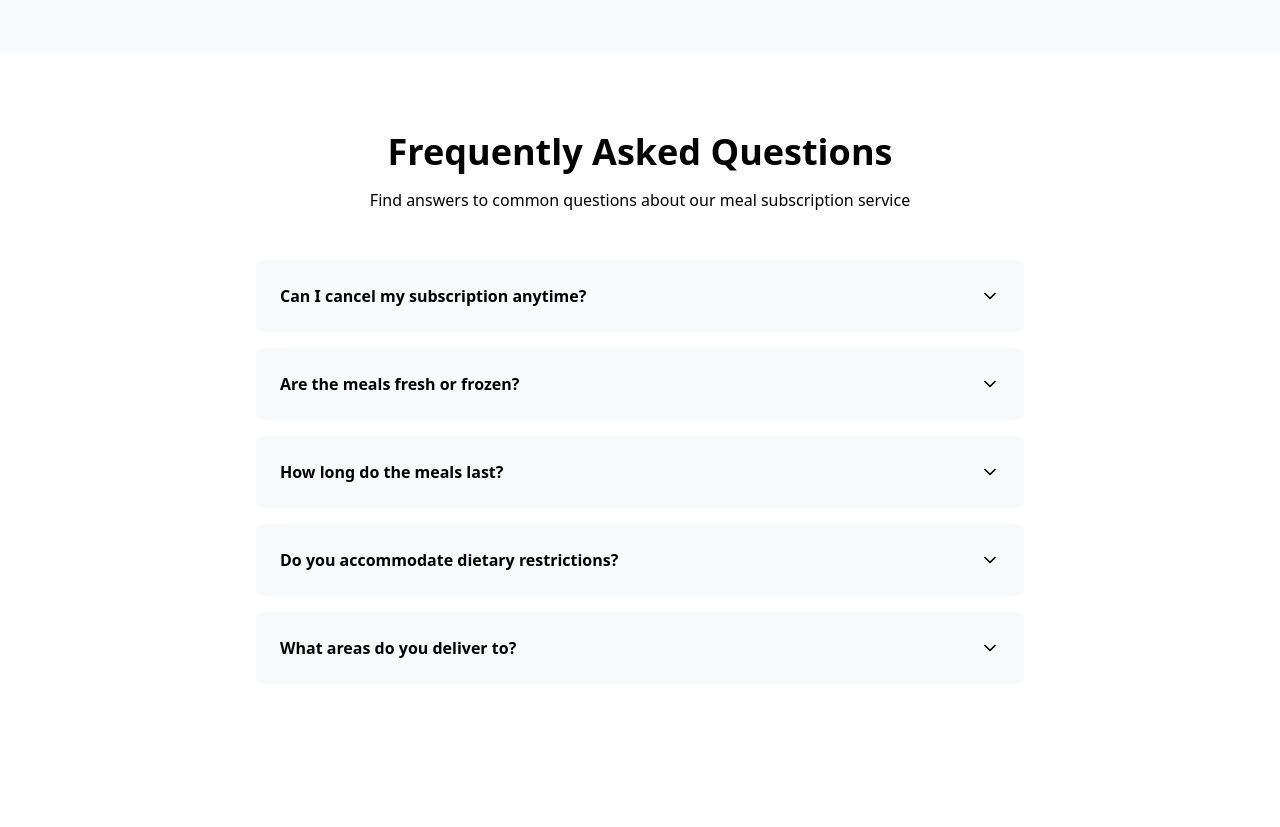
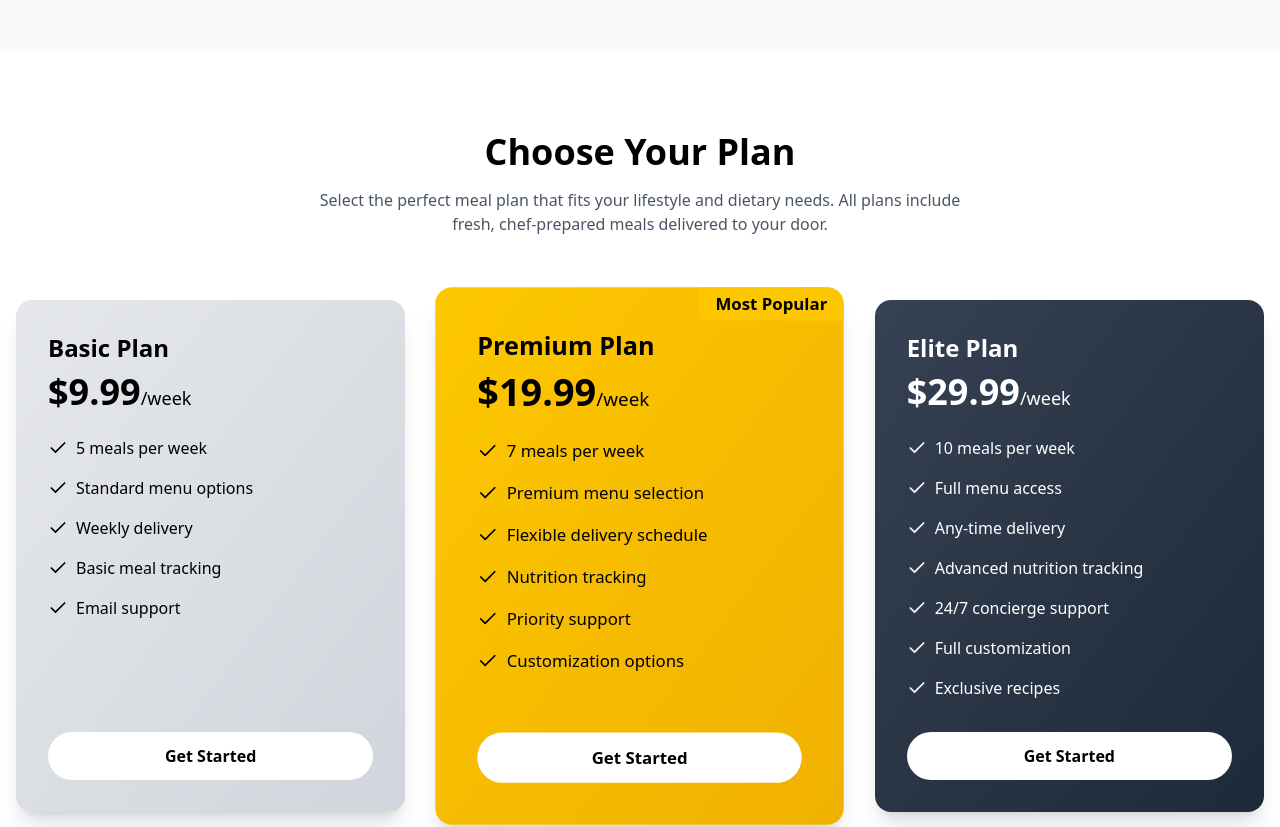
Before and after one commit to mjlynch123/meal_subscription, a React (Vite) app: page / in a window 1280 px wide. Shown: the part 1340-2167 px from the top of the page. Before the commit the page ends 2120 px from the top, so only its background shows below. Built offline with nearby package versions, Linux system fonts and the light colour scheme.

Commit message:
Updated pricing style. Background now full size a of card no matter the plan and most popular is bigger than the ones on each side

```diff
--- a/src/App.jsx
+++ b/src/App.jsx
@@ -1,6 +1,7 @@
 import { useState } from 'react'
 import Hero from './Components/Hero'
 import HowItWorks from './Components/HowItWorks'
+import Pricing from './Components/Pricing'
 import FAQ from './Components/FAQ'
 import './App.css'
 
@@ -11,6 +12,7 @@ function App() {
     <div className='bg-white'>
       <Hero />
       <HowItWorks />
+      <Pricing />
       <FAQ />
     </div>
   )
--- a/src/Components/FAQ.tsx
+++ b/src/Components/FAQ.tsx
@@ -1,7 +1,7 @@
 import React, { useState } from 'react';
 import { motion, AnimatePresence } from 'framer-motion';
+import { useInView } from 'react-intersection-observer';
 import { ChevronDown } from 'lucide-react';
-import { useInView } from 'react-intersection-observer';
 
 const faqs = [
     {
@@ -26,35 +26,37 @@ const faqs = [
     }
 ];
 
-export default function FAQ() {
+const FAQ = () => {
     const [openIndex, setOpenIndex] = useState<number | null>(null);
     const [ref, inView] = useInView({
-        threshold: 0.2,
-        triggerOnce: true
+        triggerOnce: true,
+        threshold: 0.1
     });
 
     return (
-        <section className='py-20 bg-white' id='faq'>
-            <div className='container mx-auto px-4'>
+        <section className="py-20 bg-white" id="faq">
+            <div className="container mx-auto px-4">
                 <motion.div
                     ref={ref}
                     initial={{ opacity: 0, y: 20 }}
                     animate={inView ? { opacity: 1, y: 0 } : {}}
-                    transition={{ duration: 0.8 }}
-                    className='max-w-3xl mx-auto text-center mb-12'
+                    transition={{ duration: 0.6 }}
+                    className="text-center mb-16"
                 >
-                    <h2 className='text-4xl font-bold mb-4'>Frequently Asked Questions</h2>
-                    <p className='text-greay-600 max-w-2xl mx-auto'>Find answers to common questions about our meal subscription service</p>
+                    <h2 className="text-4xl font-bold mb-4">Frequently Asked Questions</h2>
+                    <p className="text-gray-600 max-w-2xl mx-auto">
+                        Find answers to common questions about our meal subscription service.
+                    </p>
                 </motion.div>
 
-                <div className='max-w-3xl mx-auto'>
+                <div className="max-w-3xl mx-auto">
                     {faqs.map((faq, index) => (
                         <motion.div
                             key={index}
-                            initial={{ opacity: 0, height: 0 }}
-                            animate={{ opacity: 1, height: 'auto' }}
+                            initial={{ opacity: 0, y: 20 }}
+                            animate={inView ? { opacity: 1, y: 0 } : {}}
                             transition={{ duration: 0.6, delay: index * 0.1 }}
-                            className='mb-4'
+                            className="mb-4"
                         >
                             <button
                                 onClick={() => setOpenIndex(openIndex === index ? null : index)}
@@ -66,17 +68,18 @@ export default function FAQ() {
                                         }`}
                                 />
                             </button>
-
                             <AnimatePresence>
                                 {openIndex === index && (
                                     <motion.div
-                                        initial={{ opacity: 0, height: 0 }}
-                                        animate={{ opacity: 1, height: 'auto' }}
-                                        exit={{ opacity: 0, height: 0 }}
+                                        initial={{ height: 0, opacity: 0 }}
+                                        animate={{ height: 'auto', opacity: 1 }}
+                                        exit={{ height: 0, opacity: 0 }}
                                         transition={{ duration: 0.3 }}
-                                        className='px-6 py-4 bg-gray-100 rounded-lg'
+                                        className="overflow-hidden"
                                     >
-                                        <p className='text-gray-700'>{faq.answer}</p>
+                                        <div className="p-6 bg-gray-50 rounded-b-lg">
+                                            <p className="text-gray-600">{faq.answer}</p>
+                                        </div>
                                     </motion.div>
                                 )}
                             </AnimatePresence>
@@ -85,5 +88,7 @@ export default function FAQ() {
                 </div>
             </div>
         </section>
-    )
-}
+    );
+};
+
+export default FAQ;
--- /dev/null
+++ b/src/Components/Pricing.tsx
@@ -0,0 +1,122 @@
+import React from 'react';
+import { motion } from 'framer-motion';
+import { useInView } from 'react-intersection-observer';
+import { Check } from 'lucide-react';
+
+const plans = [
+    {
+        name: 'Basic Plan',
+        price: '9.99',
+        features: [
+            '5 meals per week',
+            'Standard menu options',
+            'Weekly delivery',
+            'Basic meal tracking',
+            'Email support'
+        ],
+        popular: false,
+        gradient: 'bg-gradient-to-br from-gray-200 to-gray-300',
+        scale: 'scale-100', // Default size
+        padding: 'p-8'
+    },
+    {
+        name: 'Premium Plan',
+        price: '19.99',
+        features: [
+            '7 meals per week',
+            'Premium menu selection',
+            'Flexible delivery schedule',
+            'Nutrition tracking',
+            'Priority support',
+            'Customization options'
+        ],
+        popular: true,
+        gradient: 'bg-gradient-to-br from-yellow-400 to-yellow-500',
+        scale: 'scale-105', // Make this card larger
+        padding: 'p-10' // Extra padding for larger look
+    },
+    {
+        name: 'Elite Plan',
+        price: '29.99',
+        features: [
+            '10 meals per week',
+            'Full menu access',
+            'Any-time delivery',
+            'Advanced nutrition tracking',
+            '24/7 concierge support',
+            'Full customization',
+            'Exclusive recipes'
+        ],
+        popular: false,
+        gradient: 'bg-gradient-to-br from-gray-700 to-gray-800 text-white',
+        scale: 'scale-100', // Default size
+        padding: 'p-8'
+    }
+];
+
+export default function Pricing() {
+    const [ref, inView] = useInView({
+        triggerOnce: true,
+        threshold: 0.1
+    });
+
+    return (
+        <section className="py-20 bg-white" id="pricing">
+            <div className="container mx-auto px-4">
+                <motion.div
+                    ref={ref}
+                    initial={{ opacity: 0, y: 20 }}
+                    animate={inView ? { opacity: 1, y: 0 } : {}}
+                    transition={{ duration: 0.8 }}
+                    className="text-center mb-16"
+                >
+                    <h2 className="text-4xl font-bold mb-4">Choose Your Plan</h2>
+                    <p className="text-gray-600 max-w-2xl mx-auto">
+                        Select the perfect meal plan that fits your lifestyle and dietary needs.
+                        All plans include fresh, chef-prepared meals delivered to your door.
+                    </p>
+                </motion.div>
+
+                <div className="grid grid-cols-1 md:grid-cols-3 gap-10">
+                    {plans.map((plan, index) => (
+                        <motion.div
+                            key={index}
+                            initial={{ opacity: 0, y: 50 }}
+                            animate={inView ? { opacity: 1, y: 0 } : {}}
+                            transition={{ duration: 0.6, delay: index * 0.2 }}
+                            className={`relative rounded-2xl overflow-hidden shadow-xl ${plan.gradient} flex flex-col justify-between ${plan.padding} ${plan.scale} transition-transform`}
+                        >
+                            {plan.popular && (
+                                <div className="absolute top-0 right-0 bg-yellow-400 text-black px-4 py-1 rounded-bl-lg font-semibold">
+                                    Most Popular
+                                </div>
+                            )}
+                            <div>
+                                <h3 className="text-2xl font-bold mb-2">{plan.name}</h3>
+                                <div className="mb-6">
+                                    <span className="text-4xl font-bold">${plan.price}</span>
+                                    <span className="text-lg">/week</span>
+                                </div>
+                                <ul className="space-y-4">
+                                    {plan.features.map((feature, featureIndex) => (
+                                        <li key={featureIndex} className="flex items-center gap-2">
+                                            <Check className="w-5 h-5 flex-shrink-0" />
+                                            <span>{feature}</span>
+                                        </li>
+                                    ))}
+                                </ul>
+                            </div>
+                            <motion.button
+                                whileHover={{ scale: 1.05 }}
+                                whileTap={{ scale: 0.95 }}
+                                className="w-full mt-8 py-3 rounded-full font-semibold transition-all duration-300 bg-white text-black hover:bg-gray-100"
+                            >
+                                Get Started
+                            </motion.button>
+                        </motion.div>
+                    ))}
+                </div>
+            </div>
+        </section>
+    );
+}
```
